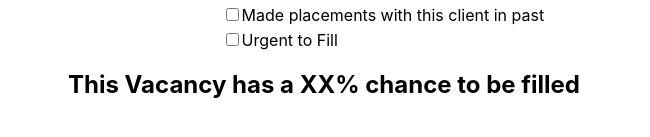
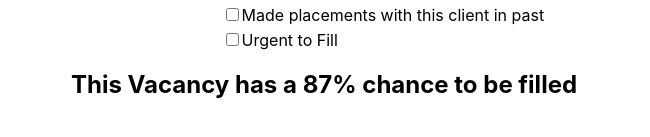
Before and after one commit to jpblicer/VacancyRiskCalculator, a React (Create React App) app: page / in a window 1280 px wide. Shown: the part 387-524 px from the top of the page, without its empty margins (316-966 px from the left). Built offline with nearby package versions, Linux system fonts and the light colour scheme.

Commit message:
Remove CalculateRisk component and move its function to the App

```diff
--- a/src/App.js
+++ b/src/App.js
@@ -4,10 +4,12 @@ import CalculateFee from './components/ExpectedFee'
 import Headcount from './components/Headcount'
 import ThreeCriteria from './components/threeCriteria/ThreeCriteria'
 import AdditionalCriteria from './components/AdditionalCriteria';
-import CalculateRisk from './components/CalculateRisk';
 
 
 function App() {
+  const totalRisk = .87 * 100;
+
+
   return (
     <div className="App">
       <h1>Contingency Vacancy Risk Calculator</h1>
@@ -18,7 +20,7 @@ function App() {
         <ThreeCriteria />
         <AdditionalCriteria />
       </form>
-      <CalculateRisk />
+      <h2>This Vacancy has a {totalRisk}% chance to be filled</h2>
     </div>
   );
 }
--- a/src/components/CalculateRisk.js
+++ /dev/null
@@ -1,12 +0,0 @@
-import React from "react";
-
-function CalculateRisk(){
-    return(
-        <>
-            <h2>This Vacancy has a XX% chance to be filled</h2>
-        </>
-    );
-}
-
-
-export default CalculateRisk;
```
